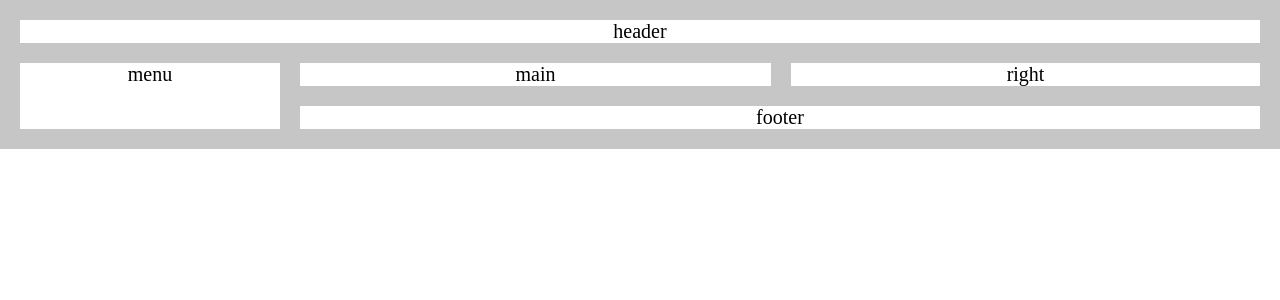
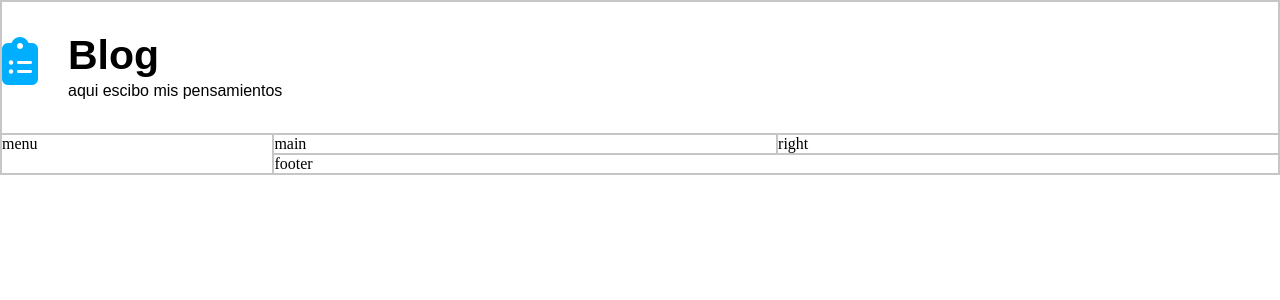
Before and after one commit to karinatellez/karinaportafolio, a PHP site: page /blog/blog.html in a window 1280 px wide. Shown: the top 300 px of the page. Run offline with PHP 8.4, Linux system fonts and the light colour scheme; some libraries are stand-ins or nearby versions.

Commit message:
se agregaron estilo al blog primera parte

```diff
--- a/blog/blog.html
+++ b/blog/blog.html
@@ -6,10 +6,23 @@
     <meta name="viewport" content="width=device-width, initial-scale=1.0" />
     <title>Blog</title>
     <link rel="stylesheet" href="./styleblog.css" />
+    <script
+      src="https://kit.fontawesome.com/3fd0c04d61.js"
+      crossorigin="anonymous"
+    ></script>
   </head>
   <body>
     <div class="contenedor">
-      <header>header</header>
+      <header>
+        <div class="cabecera">
+
+          <i class="fas fa-clipboard-list fa-3x"></i>
+          <div>
+            <h1>Blog</h1>
+            <h2>aqui escibo mis pensamientos</h2>
+          </div>
+        </div>
+      </header>
       <main>main</main>
       <menu>menu</menu>
       <footer>footer</footer>
--- a/blog/styleblog.css
+++ b/blog/styleblog.css
@@ -4,31 +4,53 @@
     box-sizing: border-box;
 }
 .contenedor{
-    border: 10px solid #c6c6c6;
+    border: 0.5px solid #c6c6c6;
     display: grid;
     grid-template-areas:'header header header header header'
     'menu main main right right'
     'menu footer footer footer footer';
-    text-align: center;
-    font-size: 20px;
 }
+
 header{
     grid-area: header;
-    border:10px solid #c6c6c6; ;
+    border:0.5px solid #c6c6c6;
 }
 main{
     grid-area: main;
-    border: 10px solid #c6c6c6;
+    border:0.5px solid #c6c6c6;
 }
 menu{
     grid-area: menu;
-    border: 10px solid #c6c6c6;
+    border: 0.5px solid #c6c6c6;
 }
 footer{
     grid-area: footer;
-    border: 10px solid #c6c6c6;
+    border: 0.5px solid #c6c6c6;
 }
 .right{
     grid-area: right;
-    border: 10px solid #c6c6c6;
+    border: 0.5px solid #c6c6c6;
 }
+.fa-clipboard-list{
+    color: rgb(0, 174, 255);
+    text-align: center;
+    padding-top: 35px;
+}
+h1{
+    font-size: 41px;
+    font-family: Arial, Helvetica, sans-serif;
+    padding-top: 30px;
+    margin-left: 30px;
+}
+h2{
+    font-weight: 100;
+    font-size: 16px;
+    font-family: Arial, Helvetica, sans-serif;
+    line-height: 24px;
+    padding-bottom: 30px;
+    margin-left: 30px;
+}
+
+.cabecera{
+    display:flex;
+}
```
